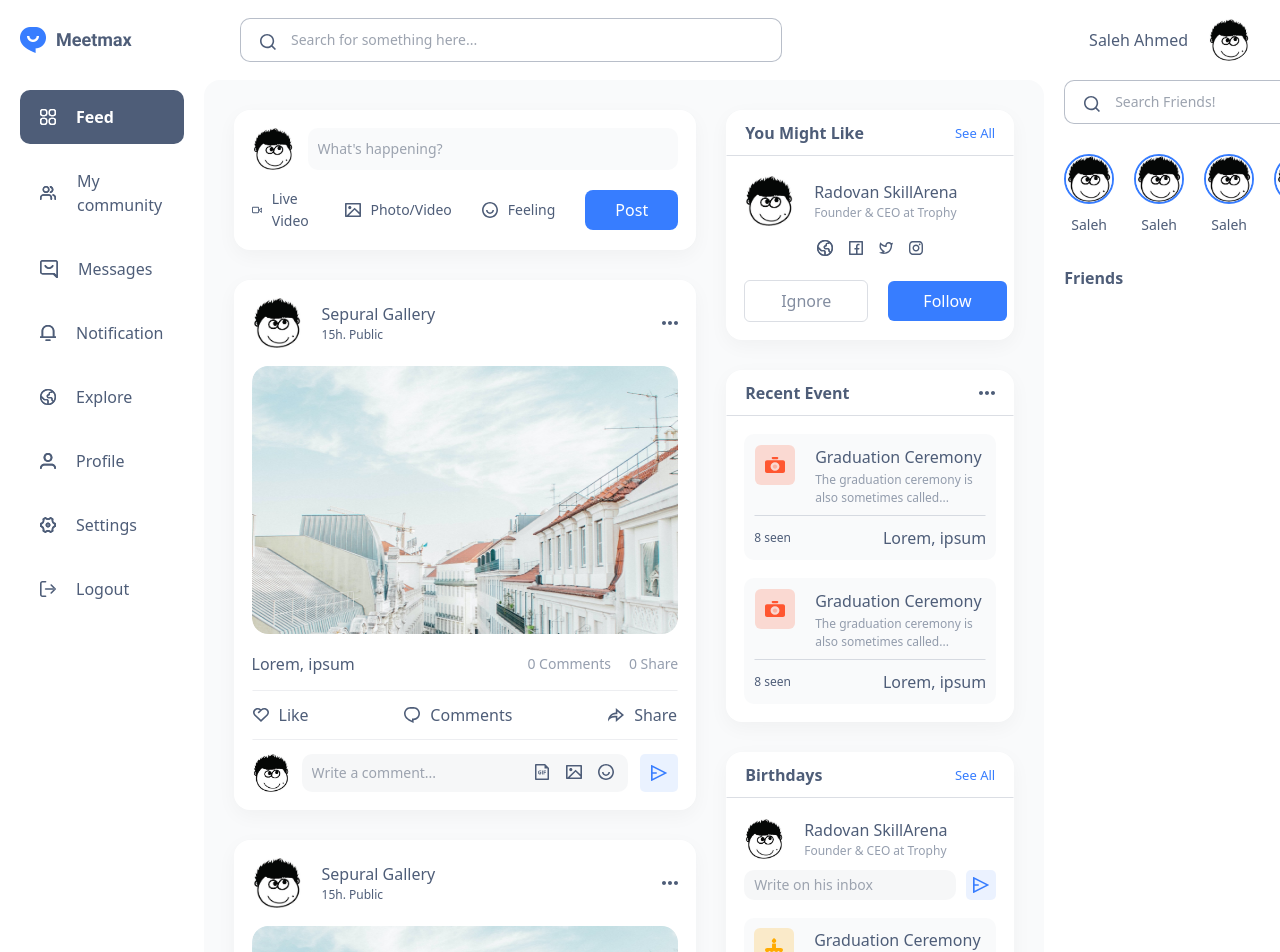
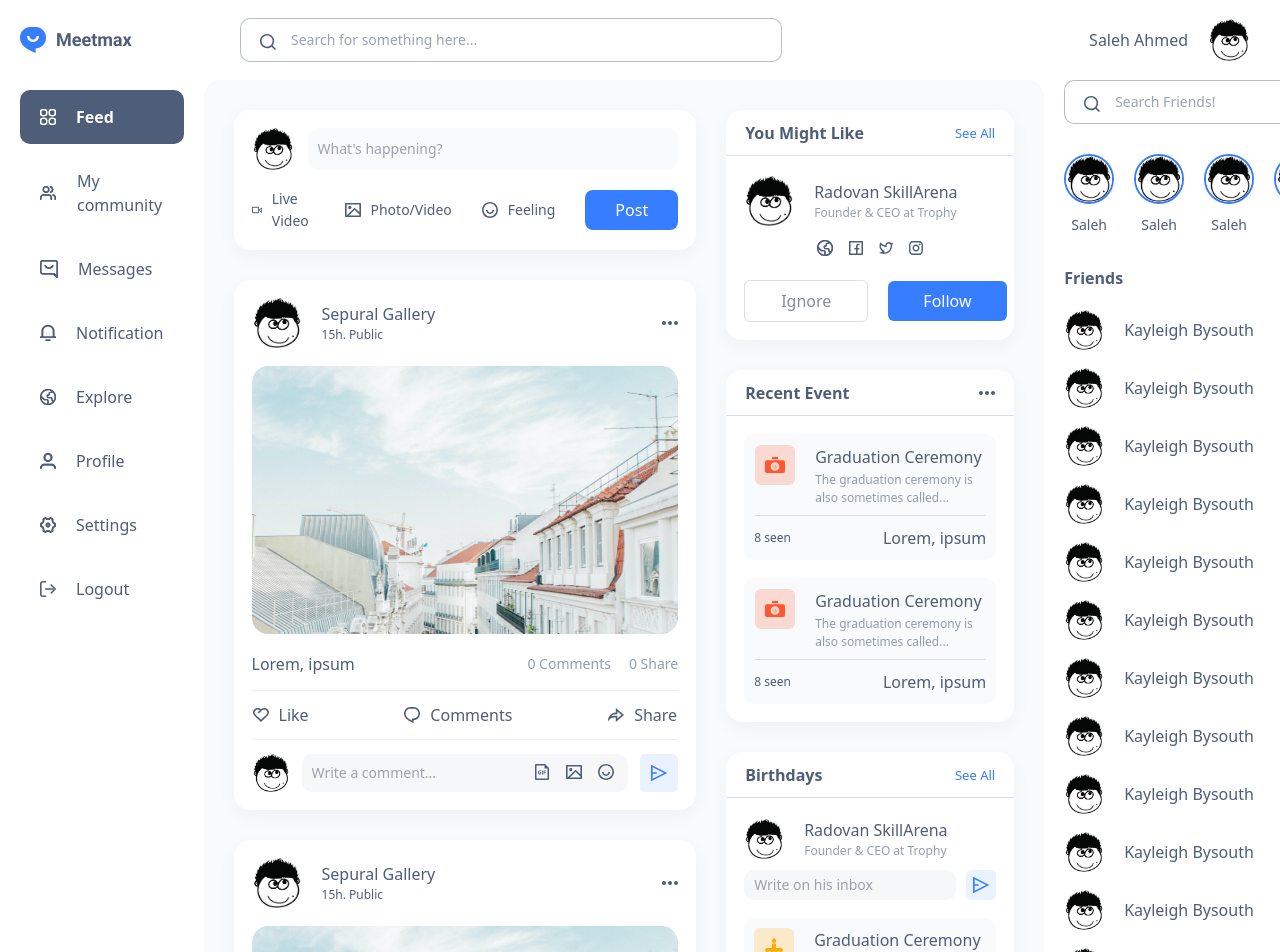
Before and after one commit to MinhDuyDEV/Meetmax-app, a React (Create React App) app: page / in a window 1280 px wide. Shown: the top 952 px of the page. Built offline with nearby package versions, Linux system fonts and the light colour scheme; no server answers.

Commit message:
add UI UserActivate

```diff
--- a/src/modules/dashboard/RightBar.js
+++ b/src/modules/dashboard/RightBar.js
@@ -1,5 +1,6 @@
 import React from "react";
 import { IconOther, IconSearch } from "../../components/icons";
+import UserActivate from "../feed/UserActivate";
 
 const RightBar = () => {
   return (
@@ -48,9 +49,24 @@ const RightBar = () => {
           <span>Saleh</span>
         </div>
       </div>
-      <div className="flex items-center justify-between mt-[30px] mr-[10px]">
+      <div className="flex items-center justify-between mt-[30px] mr-[10px] mb-[20px]">
         <span className="font-bold text-display text-gray">Friends</span>
         <IconOther></IconOther>
+      </div>
+      <div className="flex flex-col gap-y-[18px]">
+        <UserActivate active="online"></UserActivate>
+        <UserActivate active="2 min"></UserActivate>
+        <UserActivate active="online"></UserActivate>
+        <UserActivate active="online"></UserActivate>
+        <UserActivate active="10 min"></UserActivate>
+        <UserActivate active="online"></UserActivate>
+        <UserActivate active="2 min"></UserActivate>
+        <UserActivate active="online"></UserActivate>
+        <UserActivate active="online"></UserActivate>
+        <UserActivate active="10 min"></UserActivate>
+        <UserActivate active="online"></UserActivate>
+        <UserActivate active="15 hr"></UserActivate>
+        <UserActivate active="1 min"></UserActivate>
       </div>
     </div>
   );
--- a/src/modules/feed/UserActivate.js
+++ b/src/modules/feed/UserActivate.js
@@ -1,7 +1,27 @@
 import React from "react";
 
-const UserActivate = () => {
-  return <div></div>;
+const UserActivate = ({ active = "" }) => {
+  return (
+    <div className="flex items-center">
+      <div className="flex items-center gap-x-5">
+        <img
+          src="/mixiface.png"
+          alt=""
+          className="object-cover w-10 h-10 rounded-full"
+        />
+        <span className="font-medium text-gray text-display">
+          Kayleigh Bysouth
+        </span>
+      </div>
+      {active === "online" ? (
+        <span className="w-2 h-2 ml-auto rounded-full bg-green"></span>
+      ) : (
+        <span className="ml-auto font-medium text-body12 text-gray text-opacity-60">
+          {active}
+        </span>
+      )}
+    </div>
+  );
 };
 
 export default UserActivate;
```
